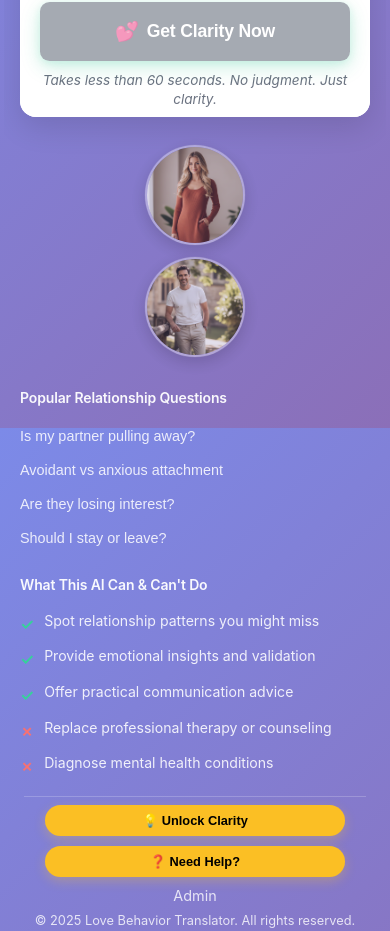
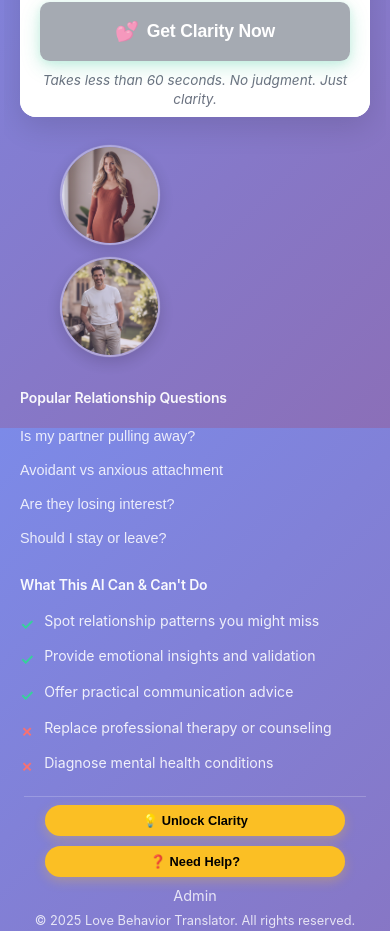
Before and after one commit to maxkantor/love-behavior-translator, a React (Vite) app in the folder frontend/: page / in a window 390 px wide. Shown: the part 1260-2191 px from the top of the page. Built offline with nearby package versions, Linux system fonts and the light colour scheme; no server answers.

Commit message:
Add 1500px breakpoint for MacBook Air image sizing

```diff
--- a/frontend/src/ui/styles.css
+++ b/frontend/src/ui/styles.css
@@ -338,6 +338,33 @@ body {
   }
 }
 
+/* MacBook Air and similar screens (1440px-1500px) */
+@media (max-width: 1500px) {
+  .decorative-image {
+    max-width: 120px !important;
+    max-height: 120px !important;
+    width: 120px !important;
+    height: 120px !important;
+  }
+
+  .main-sidebar-right {
+    max-width: 180px !important;
+    overflow: visible !important;
+  }
+
+  .decorative-images-container {
+    padding: 0.25rem 0.125rem !important;
+    gap: 0.75rem !important;
+    overflow: visible !important;
+  }
+
+  .sidebar-section.decorative-images-section {
+    overflow: visible !important;
+    max-height: none !important;
+    height: auto !important;
+  }
+}
+
 @media (max-width: 1400px) {
   .decorative-image {
     max-width: clamp(100px, 12vw, 160px) !important;
```
